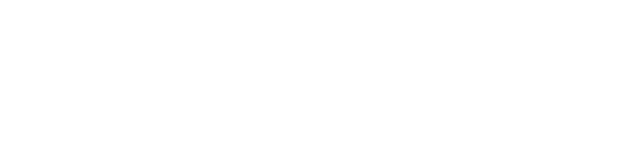
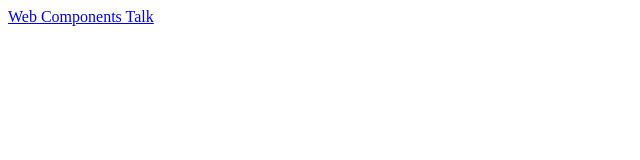
Before and after one commit to coreybutler/talk-webcomponents, a plain HTML site: page index.html in a window 1280 px wide. Shown: the whole page, without its empty margins (0-640 px from the left). Drawn offline with Linux system fonts and the light colour scheme.

Commit message:
Updated redirect

```diff
--- a/index.html
+++ b/index.html
@@ -1,3 +1,8 @@
-<script type="text/javascript">
-  document.href = './slides/2016/jan/index.html';
-</script>
+<html>
+  <head>
+    <META http-equiv="refresh" content="1;./slides/2016/jan"/>
+  </head>
+  <body>
+    <a href="./slides/2016/jan">Web Components Talk</a>
+  </body>
+</html>
```
